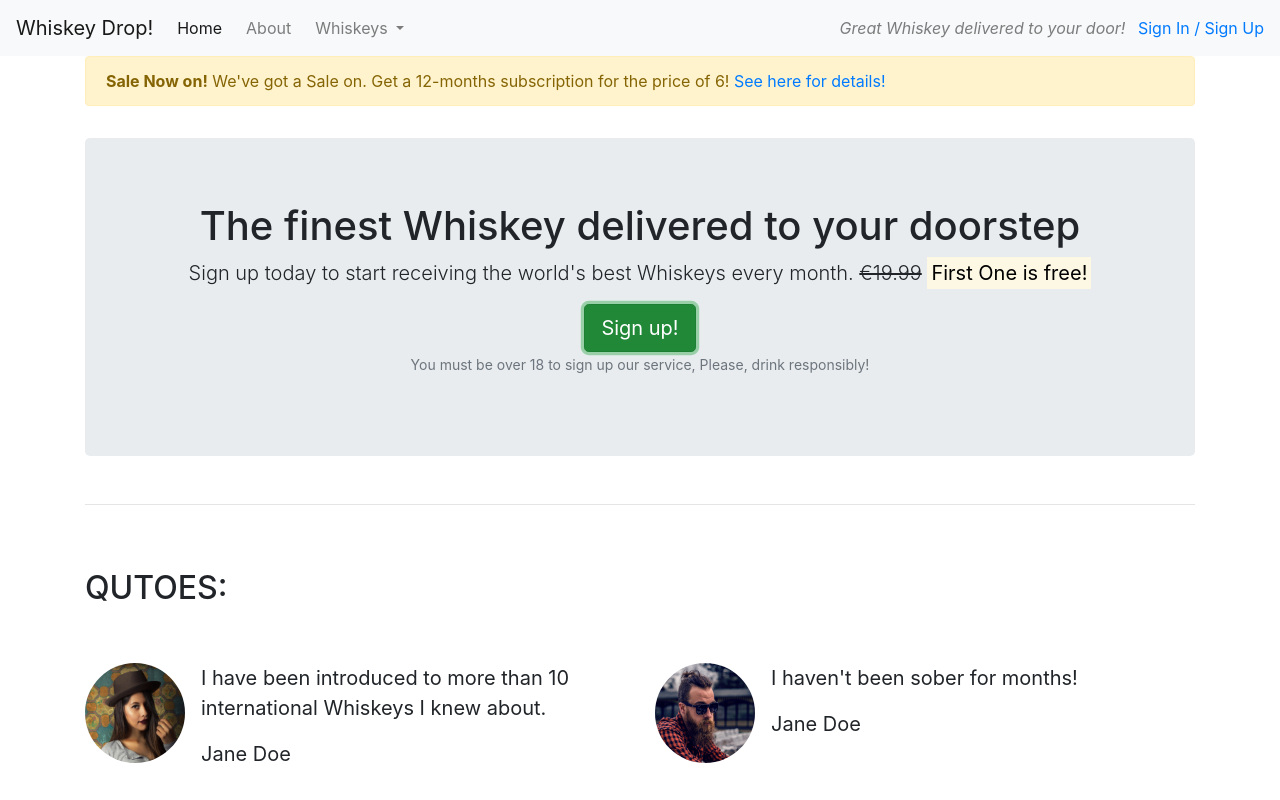
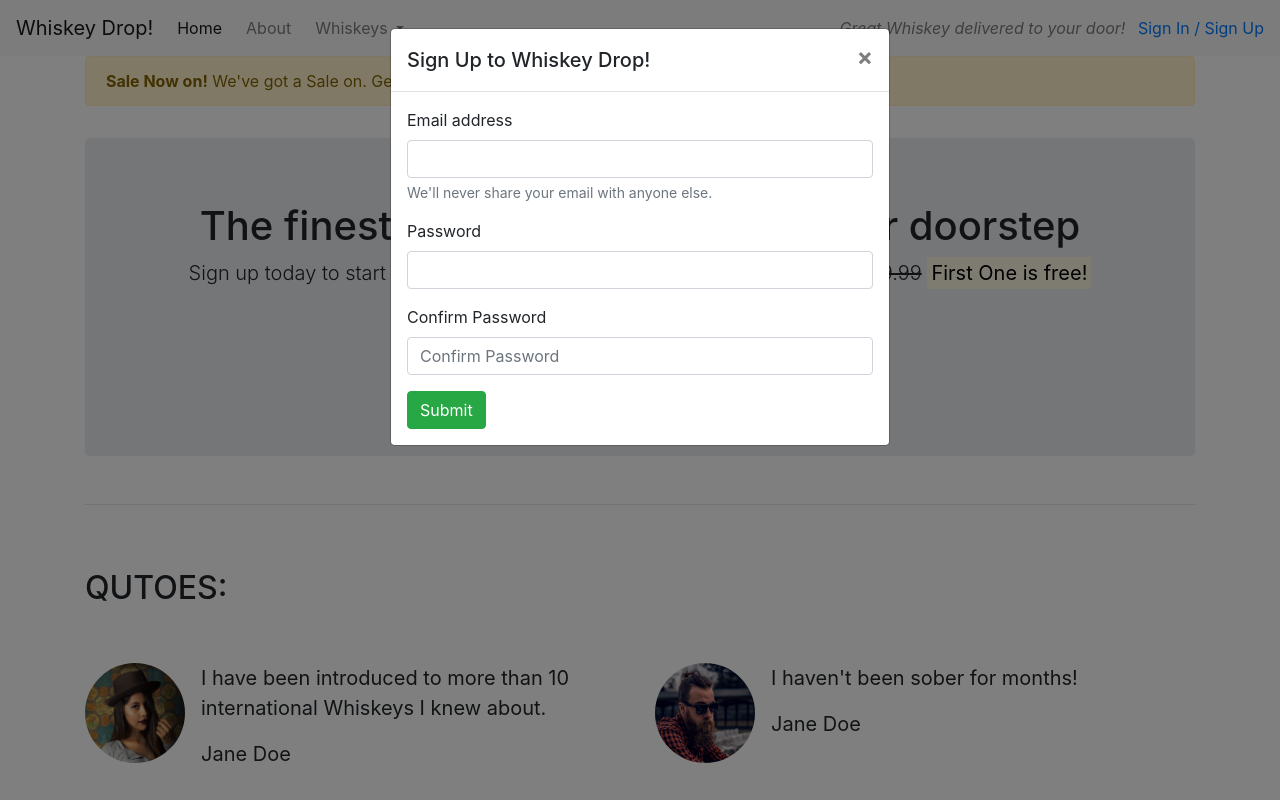
Before and after one commit to Mr-KulwinderSingh/my-project, a plain HTML site: page index.html in a window 1280 px wide. Both pictures are taken after a click on the button "Sign up!". Shown: the top 800 px of the page. Drawn offline with nearby package versions, Linux system fonts and the light colour scheme.

Commit message:
Add sign up form to the callout section via clickable button

```diff
--- a/index.html
+++ b/index.html
@@ -31,7 +31,7 @@
             <a class="dropdown-item" href="#">Japanese</a>
           </div>
         </li>
-        <li class="nav-item mr-2 d-block d-sm-none"><a class="nav-link" href="/login">Sign In / Sign Up</a></li>
+        <li class="nav-item mr-2 d-block d-sm-none"><a class="nav-link" href="/login" >Sign In / Sign Up</a></li>
       </ul>
     </div>
     <div class="d-none d-md-block">
@@ -57,7 +57,7 @@
             <span class="d-inline d-sm-none"><br></span>
             <strong><mark>First One is free!</mark></strong>
           </p>
-          <button class="btn btn-success btn-lg">Sign up!</button>
+          <button class="btn btn-success btn-lg" data-toggle="modal" data-target="#signUpModal" >Sign up!</button>
           <p class="text-muted"><small>You must be over 18 to sign up our service, Please, drink responsibly!</small>
           </p>
         </section>
@@ -194,6 +194,36 @@
     </section>
     <button>Click me!</button>
   </article>
+  <div class="modal" tabindex="-1" id="signUpModal">
+    <div class="modal-dialog">
+      <div class="modal-content">
+        <div class="modal-header">
+          <h5 class="modal-title">Sign Up to Whiskey Drop!</h5>
+          <button type="button" class="close" data-dismiss="modal" aria-label="Close">
+            <span aria-hidden="true">&times;</span>
+          </button>
+        </div>
+        <div class="modal-body">
+          <form>
+            <div class="form-group">
+              <label for="exampleInputEmail1">Email address</label>
+              <input type="email" class="form-control" id="exampleInputEmail1" aria-describedby="emailHelp">
+              <small id="emailHelp" class="form-text text-muted">We'll never share your email with anyone else.</small>
+            </div>
+            <div class="form-group">
+              <label for="Password">Password</label>
+              <input type="password" class="form-control" id="Password">
+            </div>
+            <div class="form-group">
+              <label for="confirm-password">Confirm Password</label>
+              <input type="password" class="form-control" id="confirm-password" placeholder="Confirm Password">
+            </div>
+            <button type="submit" class="btn btn-success">Submit</button>
+          </form>
+        </div>
+      </div>
+    </div>
+  </div>
   <script src="https://cdn.jsdelivr.net/npm/jquery@3.5.1/dist/jquery.slim.min.js"
     integrity="sha384-DfXdz2htPH0lsSSs5nCTpuj/zy4C+OGpamoFVy38MVBnE+IbbVYUew+OrCXaRkfj"
     crossorigin="anonymous"></script>
```
